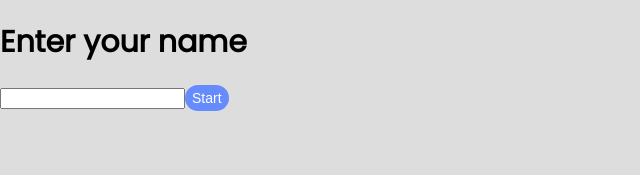
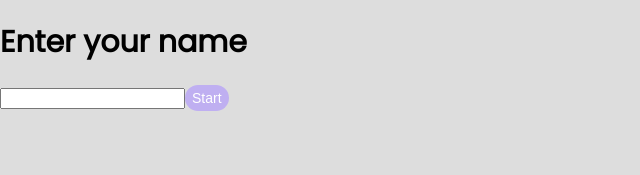
Before and after one commit to tonychantszho/securechat-RSA-, a React (Create React App) app in the folder client/: page / in a window 1280 px wide. Shown: the top 175 px of the page, without its empty margins (0-640 px from the left). Built offline with nearby package versions, Linux system fonts and the light colour scheme.

Commit message:
theme_colour

```diff
--- a/client/src/App.css
+++ b/client/src/App.css
@@ -33,9 +33,9 @@ body {
 } */
 
 #topBar {
-  background-color: #6464ff;
+  background-color: #b197fc;
   height: 50px;
-  color: #d0dcff;
+  color: #ffffff;
   font-size: 30px;
   padding: 0 10px;
   display: flex;
@@ -148,7 +148,7 @@ body {
   font-weight: bold;
   margin: 0px;
   margin-bottom: 10px;
-  color: #6e6eff ;
+  color: #7676b5 ;
   padding: 0px;
 }
 
@@ -254,7 +254,7 @@ b{
 button {
   text-transform: capitalize;
   display: inline-block;
-  background-color: #658bfd;
+  background-color: #b097fca6;
   border-radius: 15px;
   overflow: hidden;
   color: #fff;
```
